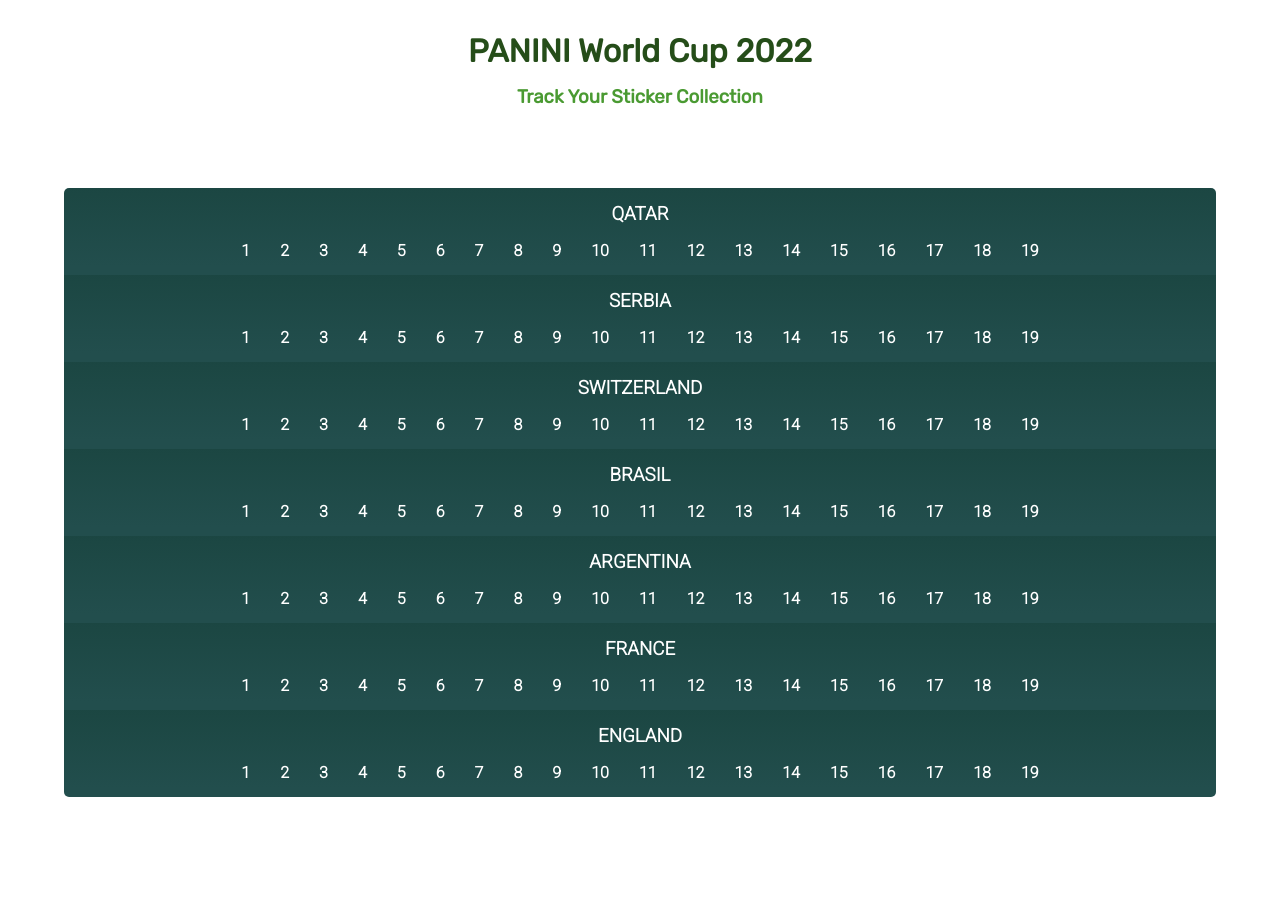
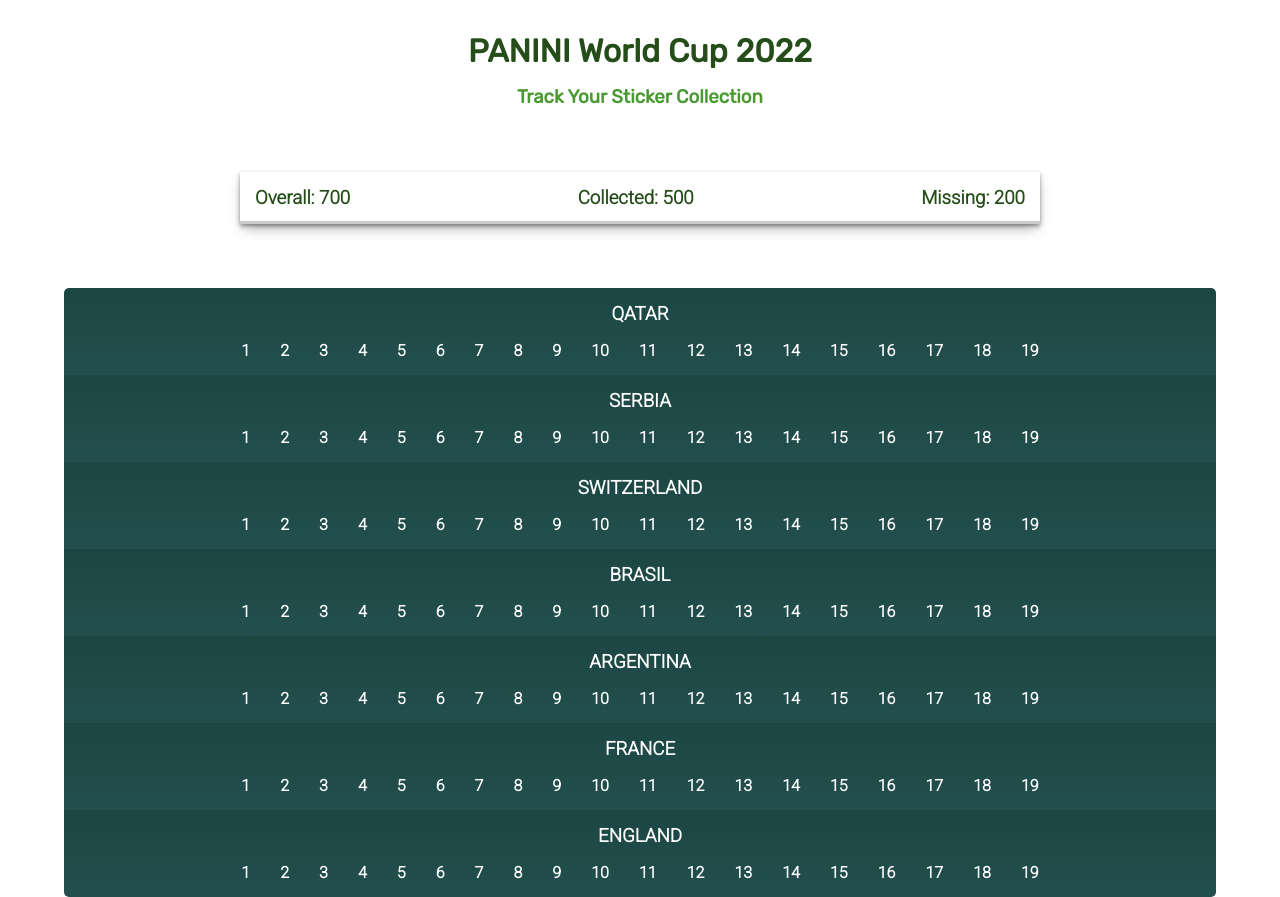
Before and after one commit to Dinko99/Sticker-Collection-App, a React (Create React App) app in the folder client/: page / in a window 1280 px wide. Before the commit the page ends 800 px from the top, so only its background shows below. Built offline with nearby package versions, Linux system fonts and the light colour scheme.

Commit message:
Added style for Counter component

```diff
--- a/client/src/App.jsx
+++ b/client/src/App.jsx
@@ -2,6 +2,7 @@ import './App.scss';
 import AllStickers from './components/AllStickers';
 import Title from './components/Title';
 import { useState } from 'react';
+import Counter from './components/Counter';
 
 
 function App() {
@@ -10,6 +11,7 @@ function App() {
   return (
     <>
     <Title />
+    <Counter />
     <AllStickers />
     </>
   );
--- a/client/src/Styles/AllStickers.scss
+++ b/client/src/Styles/AllStickers.scss
@@ -1,7 +1,7 @@
 main {
     margin-inline: auto;
     width: 90%;
-    margin-top: 5rem;
+    margin-top: 4rem;
     display: flex;
     flex-direction: column;
 
@@ -20,7 +20,6 @@ main {
         background: linear-gradient(360deg,#224e4d 10%,#083023 360%);
         color: #fff;
         padding: 15px;
-        ;
         display: flex;
         flex-direction: column;
         align-items: center;
--- /dev/null
+++ b/client/src/Styles/Counter.scss
@@ -0,0 +1,11 @@
+.counter{
+    margin-top: 4rem;
+    margin-inline: auto;
+    width: 90%;
+    max-width: 800px;
+    padding: 15px;
+    color: var(--clr-green-primary);
+    box-shadow: rgba(0, 0, 0, 0.4) 0px 2px 4px, rgba(0, 0, 0, 0.3) 0px 7px 13px -3px, rgba(0, 0, 0, 0.2) 0px -3px 0px inset;
+    display: flex;
+    justify-content: space-between;
+}
--- /dev/null
+++ b/client/src/components/Counter.jsx
@@ -0,0 +1,13 @@
+import '../Styles/Counter.scss'
+
+const Counter = () => {
+  return (
+    <div className="counter">
+        <h3>Overall: 700</h3>
+        <h3>Collected: 500</h3>
+        <h3>Missing: 200</h3>
+    </div>
+  )
+}
+
+export default Counter
--- a/client/src/components/StickerNumber.jsx
+++ b/client/src/components/StickerNumber.jsx
@@ -4,11 +4,7 @@ import {FcCheckmark} from 'react-icons/fc'
 const StickerNumber = ({number, collected}) => {
   const [isCollected, setIsCollected] = useState(collected)
 
-
-
-
-  const handleClick = (e) => {
-   setIsCollected(!isCollected)
+  const handleClick = (e) => { setIsCollected(!isCollected)
   }
 
   return (
```
